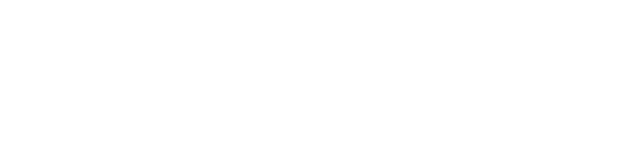
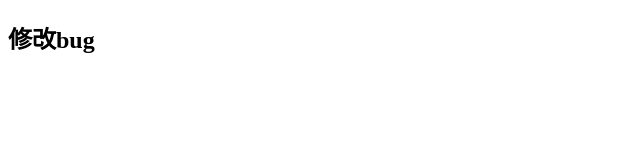
Before and after one commit to Looncar/git, a plain HTML site: page index.html in a window 1280 px wide. Shown: the whole page, without its empty margins (0-640 px from the left). Drawn offline with Linux system fonts and the light colour scheme.

Commit message:
修改bug

```diff
--- a/index.html
+++ b/index.html
@@ -6,5 +6,7 @@
         <meta name="viewport" content="width=device-width, initial-scale=1.0" />
         <title>Document</title>
     </head>
-    <body></body>
+    <body>
+        <h2>修改bug</h2>
+    </body>
 </html>
```
